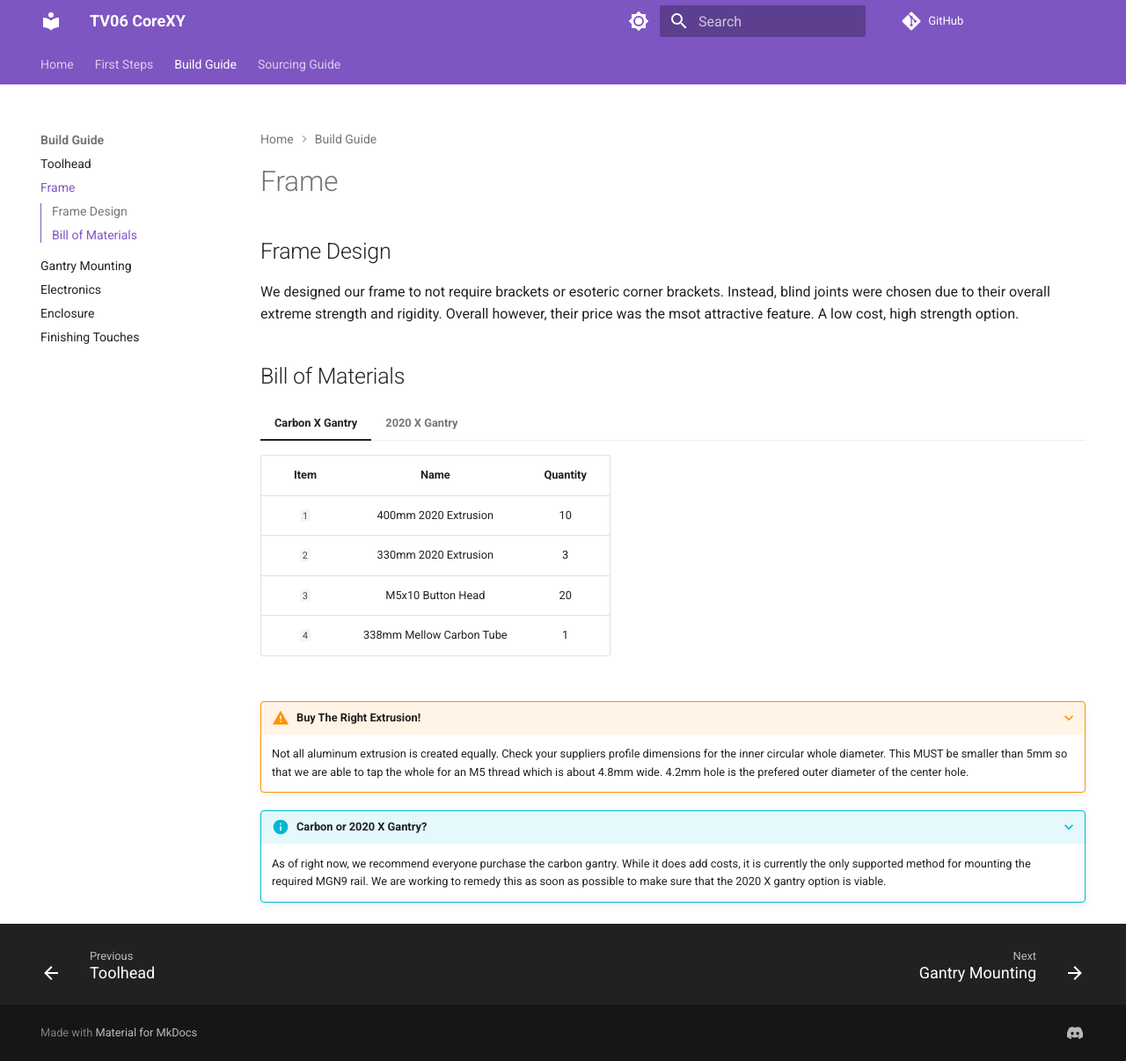
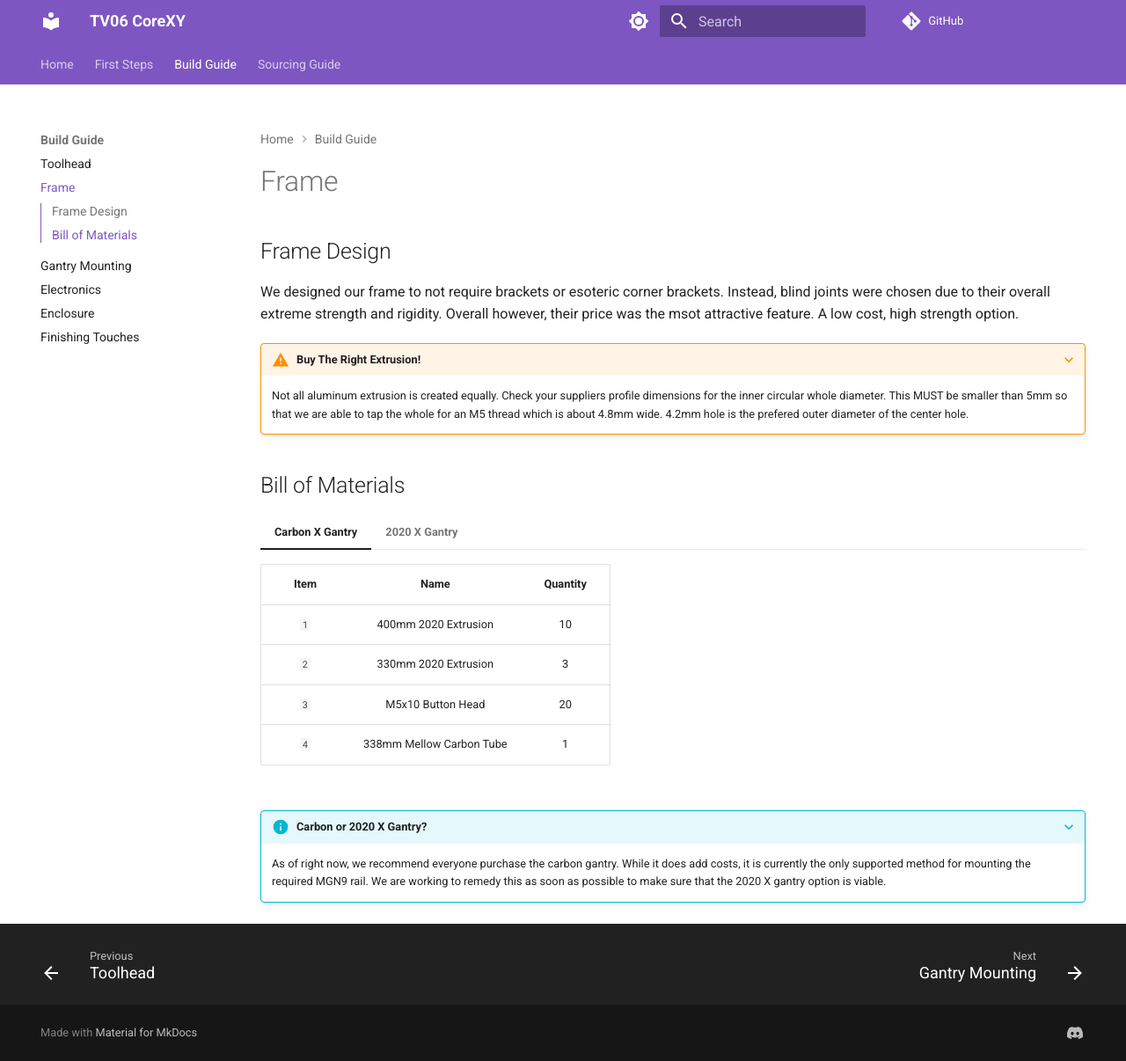
Before and after one commit to VectorForce3D/TV06_XY, an MkDocs documentation site: the page built from docs/buildguide/frame.md, in a window 1280 px wide and 1206 px high. Shown: the whole window at 88% size. Built offline with MkDocs 1.6.1 and Material for MkDocs 9.7.7, drawn with Linux system fonts in a browser that asks for light colours; comment, search, counter and statistics services are not loaded; part of the change alters nothing that is shown.

```diff
--- a/docs/buildguide/frame.md
+++ b/docs/buildguide/frame.md
@@ -1,5 +1,9 @@
 ## Frame Design
 We designed our frame to not require brackets or esoteric corner brackets. Instead, blind joints were chosen due to their overall extreme strength and rigidity. Overall however, their price was the msot attractive feature. A low cost, high strength option.
+
+???+ warning "Buy The Right Extrusion!"
+
+    Not all aluminum extrusion is created equally. Check your suppliers profile dimensions for the inner circular whole diameter. This MUST be smaller than 5mm so that we are able to tap the whole for an M5 thread which is about 4.8mm wide. 4.2mm hole is the prefered outer diameter of the center hole.
 
 ## Bill of Materials
 === "Carbon X Gantry"
@@ -20,11 +24,6 @@ We designed our frame to not require brackets or esoteric corner brackets. Inste
     | `3` | M5x10 Button Head | 20 |
     | `4` | 340mm 2020 Extrusion | 1 |
 
-???+ warning "Buy The Right Extrusion!"
-
-    Not all aluminum extrusion is created equally. Check your suppliers profile dimensions for the inner circular whole diameter. This MUST be smaller than 5mm so that we are able to tap the whole for an M5 thread which is about 4.8mm wide. 4.2mm hole is the prefered outer diameter of the center hole.
-
-
 ???+ info "Carbon or 2020 X Gantry?"
 
     As of right now, we recommend everyone purchase the carbon gantry. While it does add costs, it is currently the only supported method for mounting the required MGN9 rail. We are working to remedy this as soon as possible to make sure that the 2020 X gantry option is viable.
```
